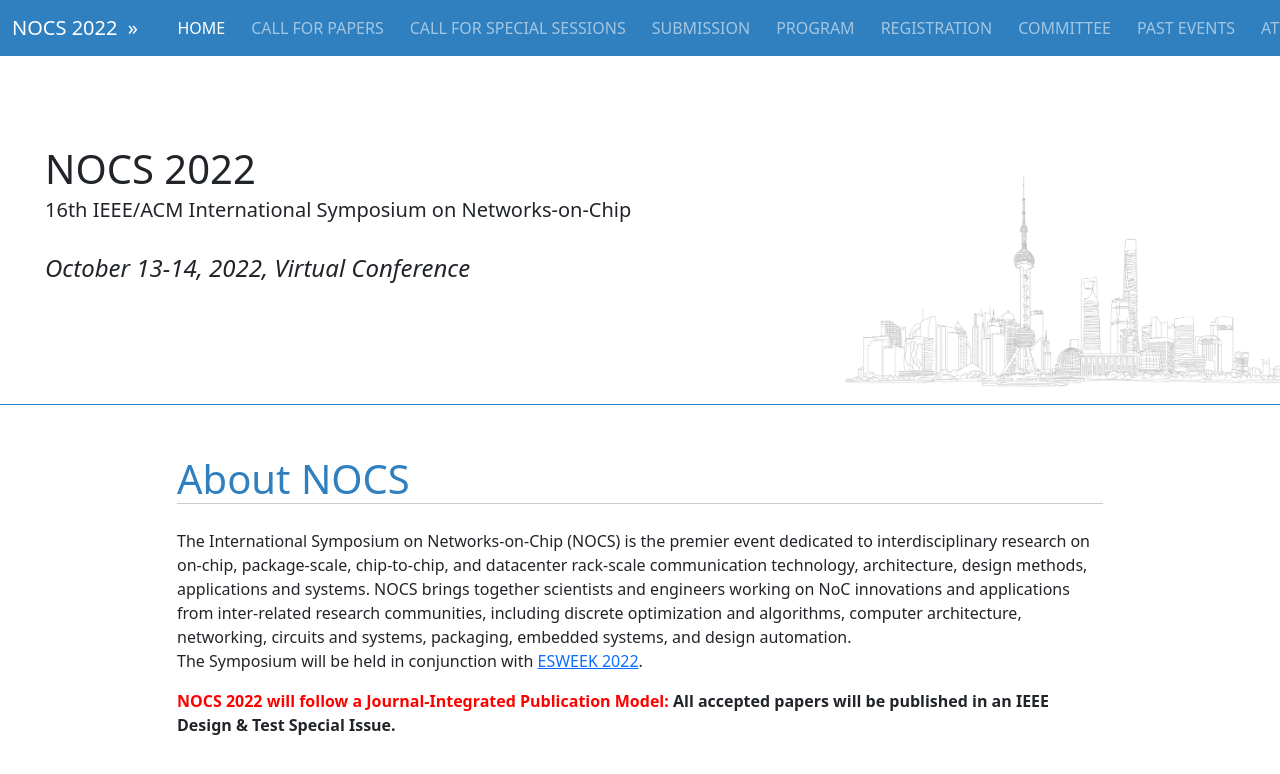
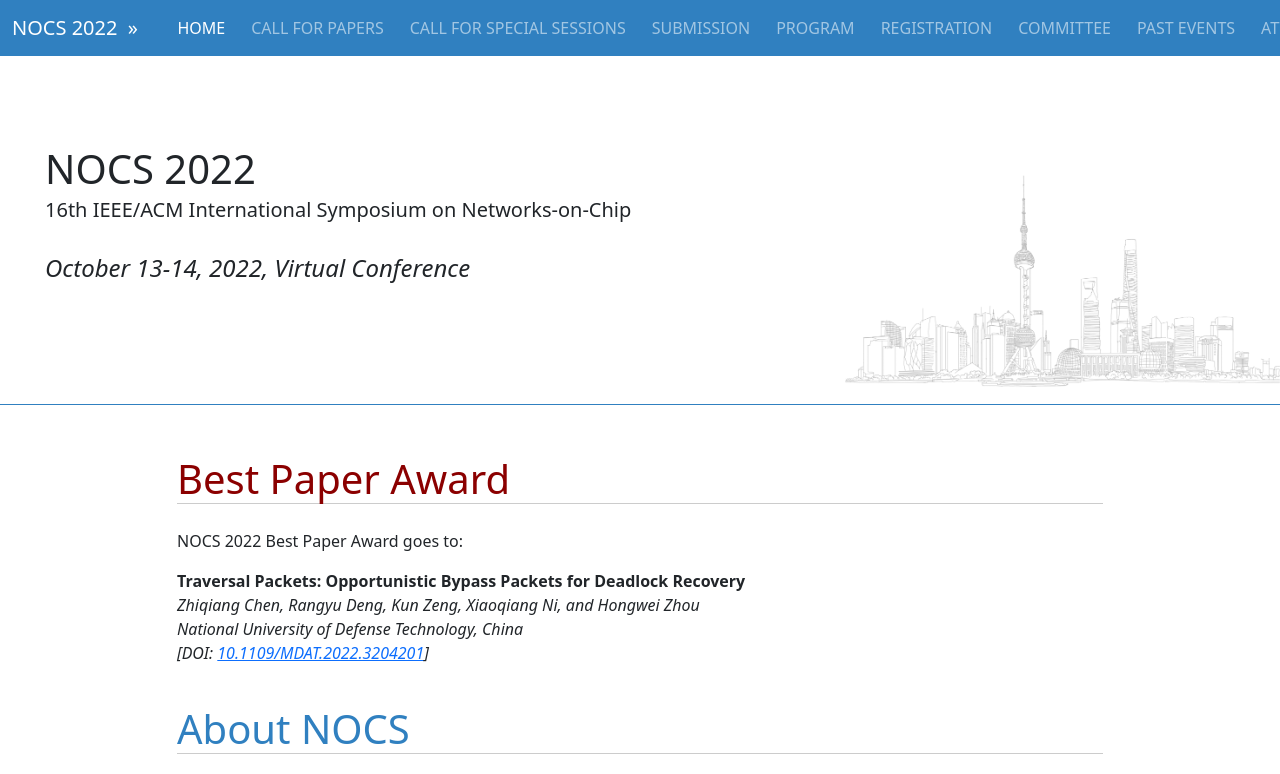
Before and after one commit to NOCS2022/NOCS2022.github.io, a plain HTML site: page index.html in a window 1280 px wide. Shown: the top 774 px of the page. Drawn offline with Linux system fonts and the light colour scheme.

Commit message:
Adds Best Paper Award results

```diff
--- a/index.html
+++ b/index.html
@@ -78,6 +78,25 @@
         <div class="row">
             <div class="col-md-1"></div>
             <div class="col-md-10">
+                <h1 class="best-paper">
+                    Best Paper Award
+                </h1>
+                <p>NOCS 2022 Best Paper Award goes to:</p>
+                <p>
+                    <strong>
+                        Traversal Packets: Opportunistic Bypass Packets for Deadlock Recovery
+                    </strong><br>
+                    <i>
+                        Zhiqiang&nbsp;Chen,
+                        Rangyu&nbsp;Deng,
+                        Kun&nbsp;Zeng,
+                        Xiaoqiang&nbsp;Ni,
+                        and
+                        Hongwei&nbsp;Zhou<br>
+                        National University of Defense Technology, China<br>
+                        [DOI: <a href="https://doi.org/10.1109/MDAT.2022.3204201" target="_blank">10.1109/MDAT.2022.3204201</a>]
+                    </i>
+                </p>
 
                 <h1>
                     About NOCS
```
Also changed, not shown: program.html (+1 -1 lines).
